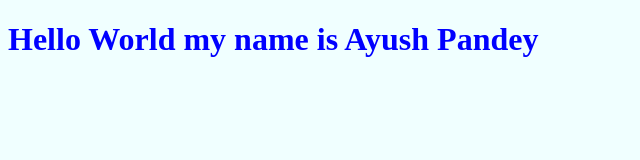
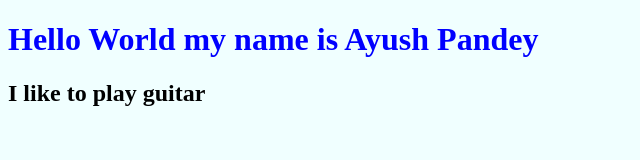
Before and after one commit to Ay2sh/Web-Devefundamental, a plain HTML site: page index.html in a window 1280 px wide. Shown: the whole page, without its empty margins (0-640 px from the left). Drawn offline with Linux system fonts and the light colour scheme.

Commit message:
second commit

```diff
--- a/index.html
+++ b/index.html
@@ -8,6 +8,7 @@
 </head>
 <body>
     <h1>Hello World my name is Ayush Pandey</h1>
+    <h2>I like to play guitar</h2>
 </body>
 <script src="index.js"></script>
 </html>
```
